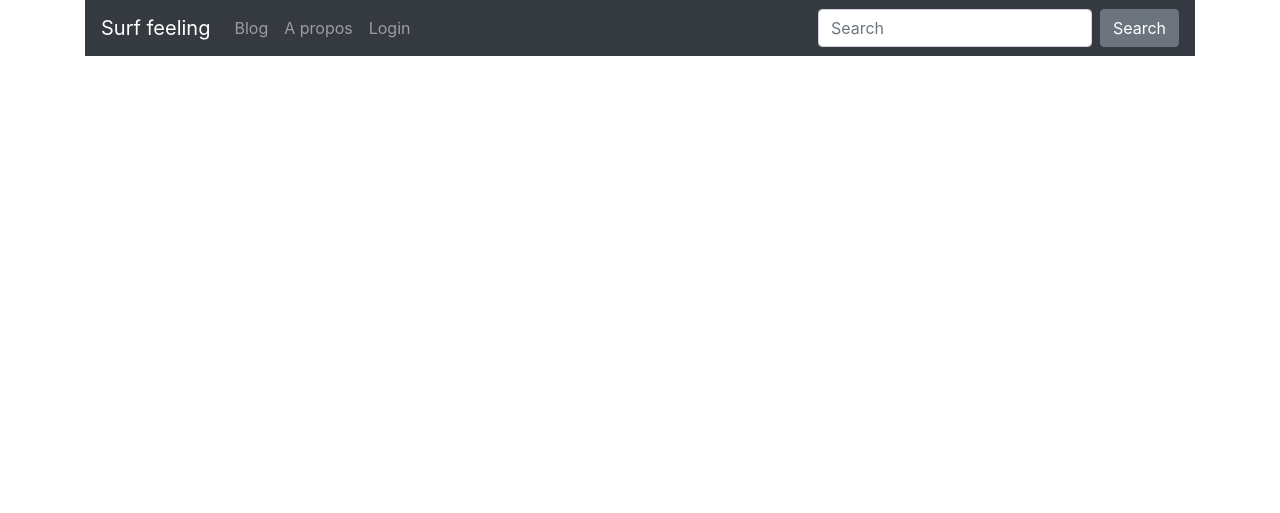
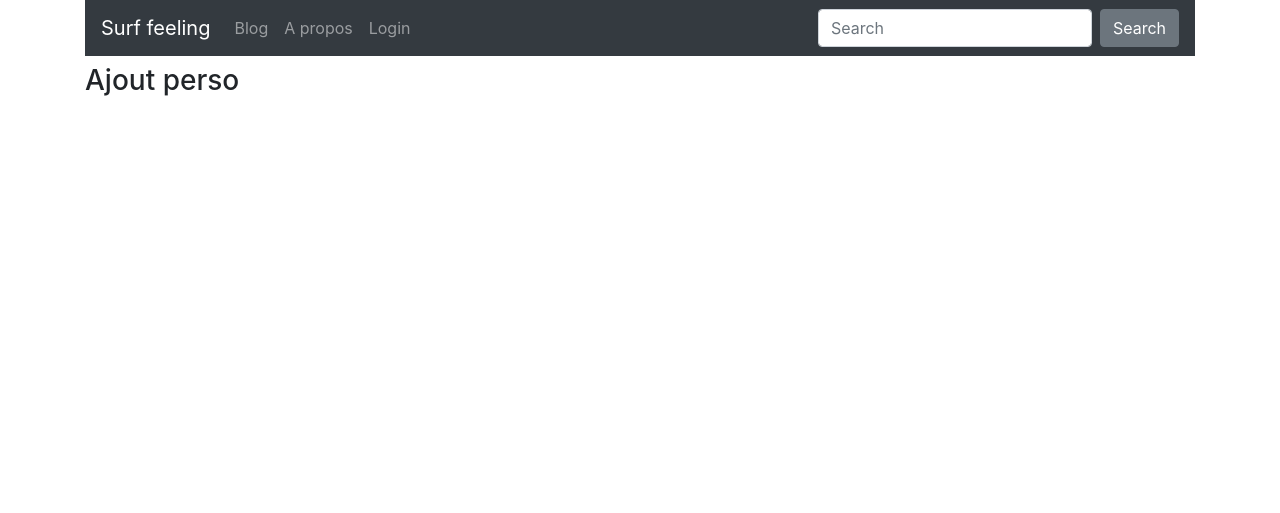
Before and after one commit to cperrot11/test-p6, a Symfony app: template templates/article/show.html.twig in a window 1280 px wide. Shown: the top 513 px of the page. Run offline with Twig, Linux system fonts and the light colour scheme; the template is opened without the code that fills it, so the values that code supplies are empty; some libraries are stand-ins or nearby versions.

Commit message:
test titre perso

```diff
--- a/templates/article/show.html.twig
+++ b/templates/article/show.html.twig
@@ -5,6 +5,7 @@
     <section class="articles">
         <article>
             <h2>{{ article.title }}</h2>
+            <h3>Ajout perso</h3>
             <div class="video-wrapper">
                 <div class="video-container">
                     <iframe src="{{ article.video}}" width="800" height="450" frameborder="0"></iframe>
```
